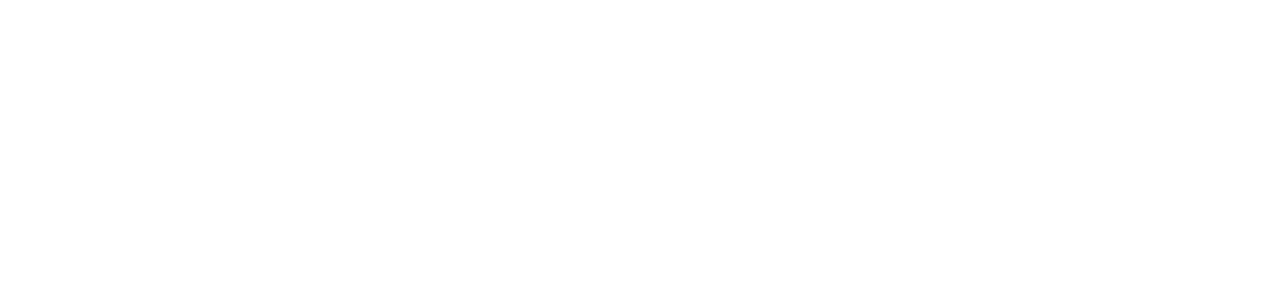
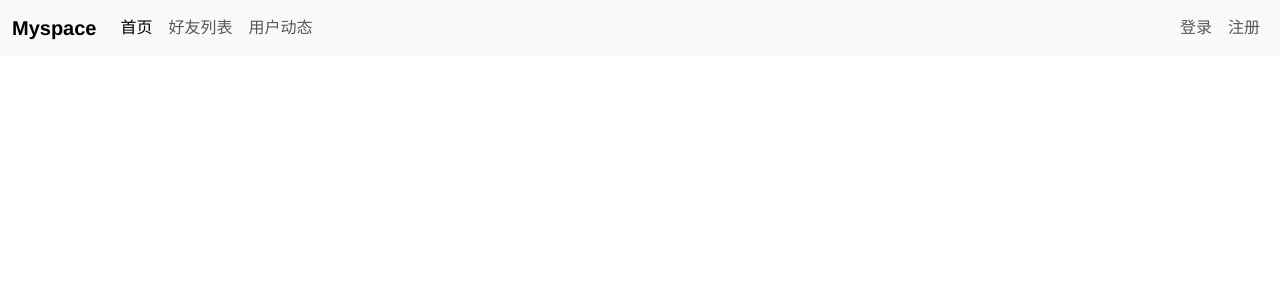
Before and after one commit to murreletfeather/vue3, a Vue app: page / in a window 1280 px wide. Shown: the top 300 px of the page. Built offline with nearby package versions, Linux system fonts and the light colour scheme.

Commit message:
使用bootstrap构建导航栏，还引入了一个@popperjs/core依赖

```diff
--- a/package.json
+++ b/package.json
@@ -8,6 +8,7 @@
     "lint": "vue-cli-service lint"
   },
   "dependencies": {
+    "@popperjs/core": "^2.11.8",
     "bootstrap": "^5.3.3",
     "core-js": "^3.8.3",
     "vue": "^3.2.13",
--- a/src/App.vue
+++ b/src/App.vue
@@ -1,9 +1,22 @@
 <template>
-  <nav>
+  <NavBar />
+  <router-view />
+</template>
 
-  </nav>
-  <router-view/>
-</template>
+<script>
+import 'bootstrap/dist/css/bootstrap.css';
+import 'bootstrap/dist/js/bootstrap';
+import NavBar from './components/NavBar';
+
+export default {
+  name: "App",
+  components: {
+    NavBar,
+  }
+}
+</script>
+
+
 
 <style>
 #app {
--- /dev/null
+++ b/src/components/NavBar.vue
@@ -0,0 +1,41 @@
+<template>
+    <nav class="navbar navbar-expand-lg bg-body-tertiary">
+        <div class="container-fluid">
+            <a class="navbar-brand" href="#">Myspace</a>
+            <button class="navbar-toggler" type="button" data-bs-toggle="collapse" data-bs-target="#navbarText"
+                aria-controls="navbarText" aria-expanded="false" aria-label="Toggle navigation">
+                <span class="navbar-toggler-icon"></span>
+            </button>
+            <div class="collapse navbar-collapse" id="navbarText">
+                <ul class="navbar-nav me-auto mb-2 mb-lg-0">
+                    <li class="nav-item">
+                        <a class="nav-link active" aria-current="page" href="#">首页</a>
+                    </li>
+                    <li class="nav-item">
+                        <a class="nav-link" href="#">好友列表</a>
+                    </li>
+                    <li class="nav-item">
+                        <a class="nav-link" href="#">用户动态</a>
+                    </li>
+                </ul>
+                <ul class="navbar-nav">
+                    <li class="nav-item">
+                        <a class="nav-link" href="#">登录</a>
+                    </li>
+                    <li class="nav-item">
+                        <a class="nav-link" href="#">注册</a>
+                    </li>
+                </ul>
+
+            </div>
+        </div>
+    </nav>
+</template>
+
+<script>
+export default {
+    name: "NavBar",
+}
+</script>
+
+<style scoped></style>
```
Also changed, not shown: 1 other file (tests, documents, lock files or other folders).
